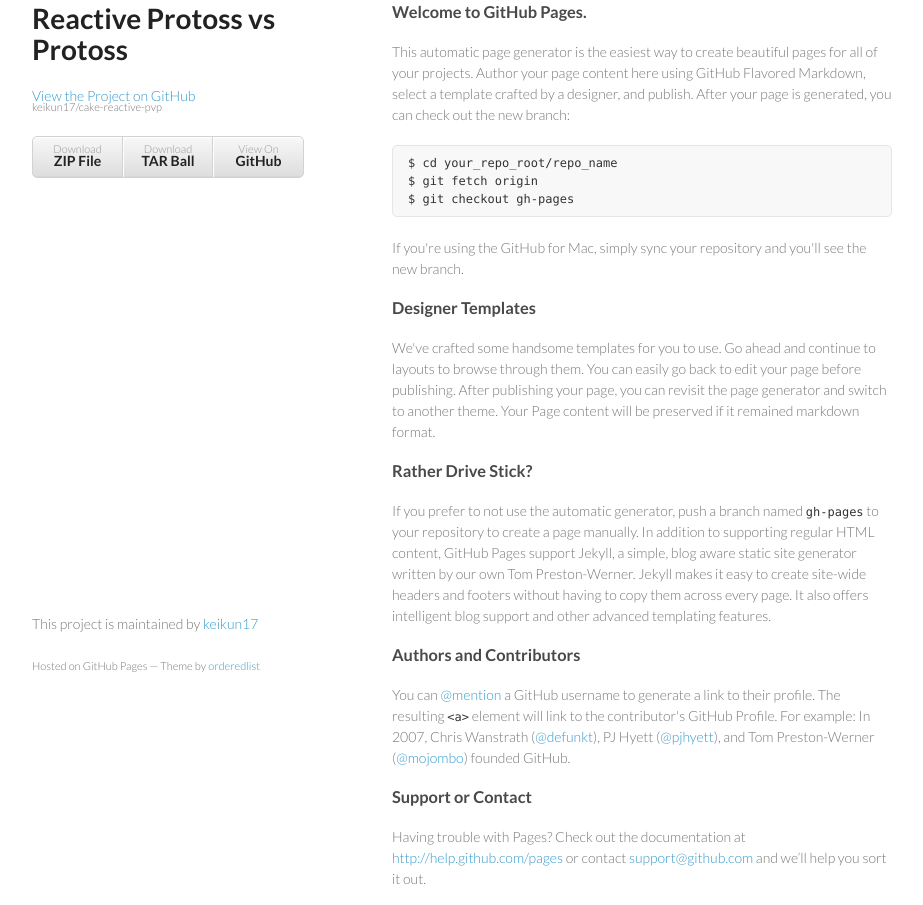
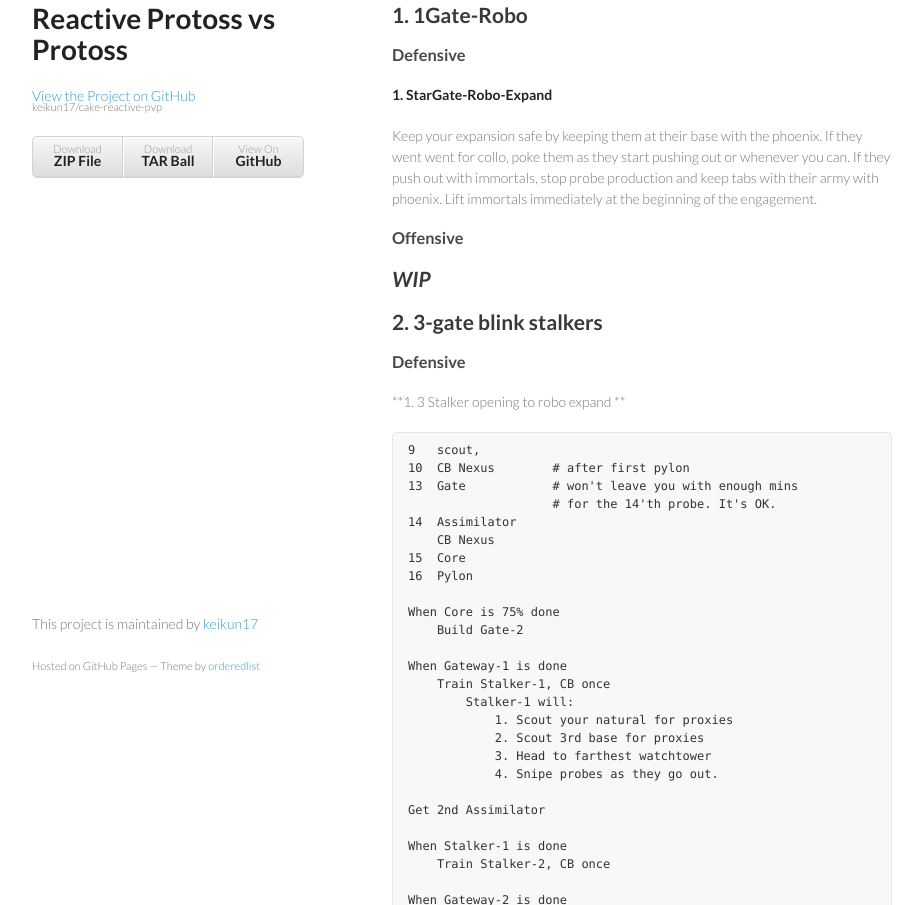
Before and after one commit to keikun17/cake-reactive-pvp, a plain HTML site: page index.html in a window 1280 px wide. Shown: the part 55-960 px from the top of the page, without its empty margins (178-1101 px from the left). Drawn offline with Linux system fonts and the light colour scheme.

```diff
--- a/index.html
+++ b/index.html
@@ -28,32 +28,78 @@
         </ul>
       </header>
       <section>
-        <h3>Welcome to GitHub Pages.</h3>
+        <h2>1. 1Gate-Robo</h2>
 
-<p>This automatic page generator is the easiest way to create beautiful pages for all of your projects. Author your page content here using GitHub Flavored Markdown, select a template crafted by a designer, and publish. After your page is generated, you can check out the new branch:</p>
+<h3>Defensive</h3>
 
-<pre><code>$ cd your_repo_root/repo_name
-$ git fetch origin
-$ git checkout gh-pages
+<p><strong>1. StarGate-Robo-Expand</strong></p>
+
+<p>Keep your expansion safe by keeping them at their base with the phoenix.
+If they went went for collo, poke them as they start pushing out or whenever you can. If they push out with immortals, stop probe production and keep tabs with their army with phoenix. Lift immortals immediately at the beginning of the engagement.</p>
+
+<h3>Offensive</h3>
+
+<h2><em>WIP</em></h2>
+
+<h2>2. 3-gate blink stalkers</h2>
+
+<h3>Defensive</h3>
+
+<p>**1. 3 Stalker opening to robo expand **</p>
+
+<pre><code>9   scout,
+10  CB Nexus        # after first pylon
+13  Gate            # won't leave you with enough mins
+                    # for the 14'th probe. It's OK.
+14  Assimilator
+    CB Nexus
+15  Core
+16  Pylon
+
+When Core is 75% done
+    Build Gate-2
+
+When Gateway-1 is done
+    Train Stalker-1, CB once
+        Stalker-1 will:
+            1. Scout your natural for proxies
+            2. Scout 3rd base for proxies
+            3. Head to farthest watchtower
+            4. Snipe probes as they go out.
+
+Get 2nd Assimilator
+
+When Stalker-1 is done
+    Train Stalker-2, CB once
+
+When Gateway-2 is done
+    Train Stalker-3 from there, CB once
+    Send a probe to watchtower where Stalker-1 is
+        1. So you still hold tower when Stalker kills
+        probes moving out
+        2. If 9-scout probe survived, use her instead
+
+When 3rd Stalker is out
+    Build Robo
+    Build Gateway-3
+    Expand
+
+Spend all chronos on immortals, keep probing
+
+Split army at the bottom and one on the top
+    Each in its own control group
+    Each with its own Immortal
+
+Chrono an obs out when you have 2 immortals, rally
+it to enemy base.
+    This obs will :
+    1. scout for expo
+    2. scout for tech
 </code></pre>
 
-<p>If you're using the GitHub for Mac, simply sync your repository and you'll see the new branch.</p>
+<h3>Offensive</h3>
 
-<h3>Designer Templates</h3>
-
-<p>We've crafted some handsome templates for you to use. Go ahead and continue to layouts to browse through them. You can easily go back to edit your page before publishing. After publishing your page, you can revisit the page generator and switch to another theme. Your Page content will be preserved if it remained markdown format.</p>
-
-<h3>Rather Drive Stick?</h3>
-
-<p>If you prefer to not use the automatic generator, push a branch named <code>gh-pages</code> to your repository to create a page manually. In addition to supporting regular HTML content, GitHub Pages support Jekyll, a simple, blog aware static site generator written by our own Tom Preston-Werner. Jekyll makes it easy to create site-wide headers and footers without having to copy them across every page. It also offers intelligent blog support and other advanced templating features.</p>
-
-<h3>Authors and Contributors</h3>
-
-<p>You can <a href="https://github.com/blog/821" class="user-mention">@mention</a> a GitHub username to generate a link to their profile. The resulting <code>&lt;a&gt;</code> element will link to the contributor's GitHub Profile. For example: In 2007, Chris Wanstrath (<a href="https://github.com/defunkt" class="user-mention">@defunkt</a>), PJ Hyett (<a href="https://github.com/pjhyett" class="user-mention">@pjhyett</a>), and Tom Preston-Werner (<a href="https://github.com/mojombo" class="user-mention">@mojombo</a>) founded GitHub.</p>
-
-<h3>Support or Contact</h3>
-
-<p>Having trouble with Pages? Check out the documentation at <a href="http://help.github.com/pages">http://help.github.com/pages</a> or contact <a href="mailto:support@github.com">support@github.com</a> and we’ll help you sort it out.</p>
+<p><em>WIP</em></p>
       </section>
       <footer>
         <p>This project is maintained by <a href="https://github.com/keikun17">keikun17</a></p>
@@ -61,6 +107,16 @@
       </footer>
     </div>
     <script src="javascripts/scale.fix.js"></script>
+              <script type="text/javascript">
+            var gaJsHost = (("https:" == document.location.protocol) ? "https://ssl." : "http://www.");
+            document.write(unescape("%3Cscript src='" + gaJsHost + "google-analytics.com/ga.js' type='text/javascript'%3E%3C/script%3E"));
+          </script>
+          <script type="text/javascript">
+            try {
+              var pageTracker = _gat._getTracker("UA-37061349-1");
+            pageTracker._trackPageview();
+            } catch(err) {}
+          </script>
 
   </body>
 </html>
```
Also changed, not shown: params.json (+1 -1 lines).
